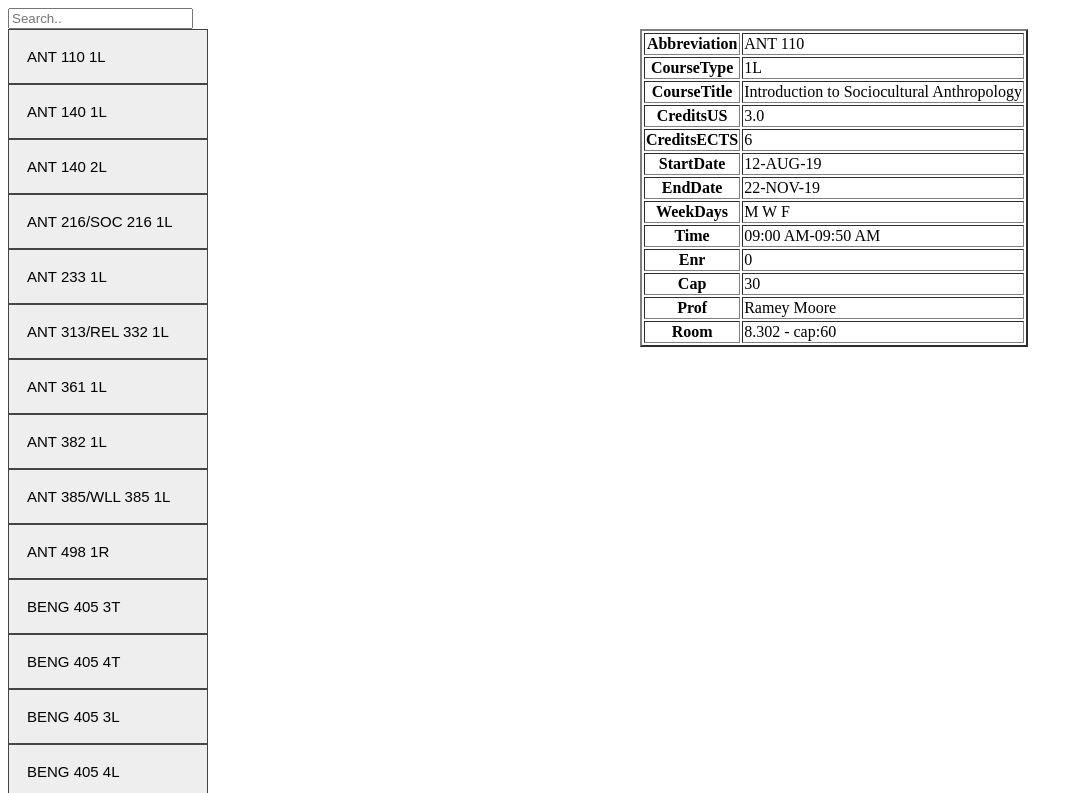
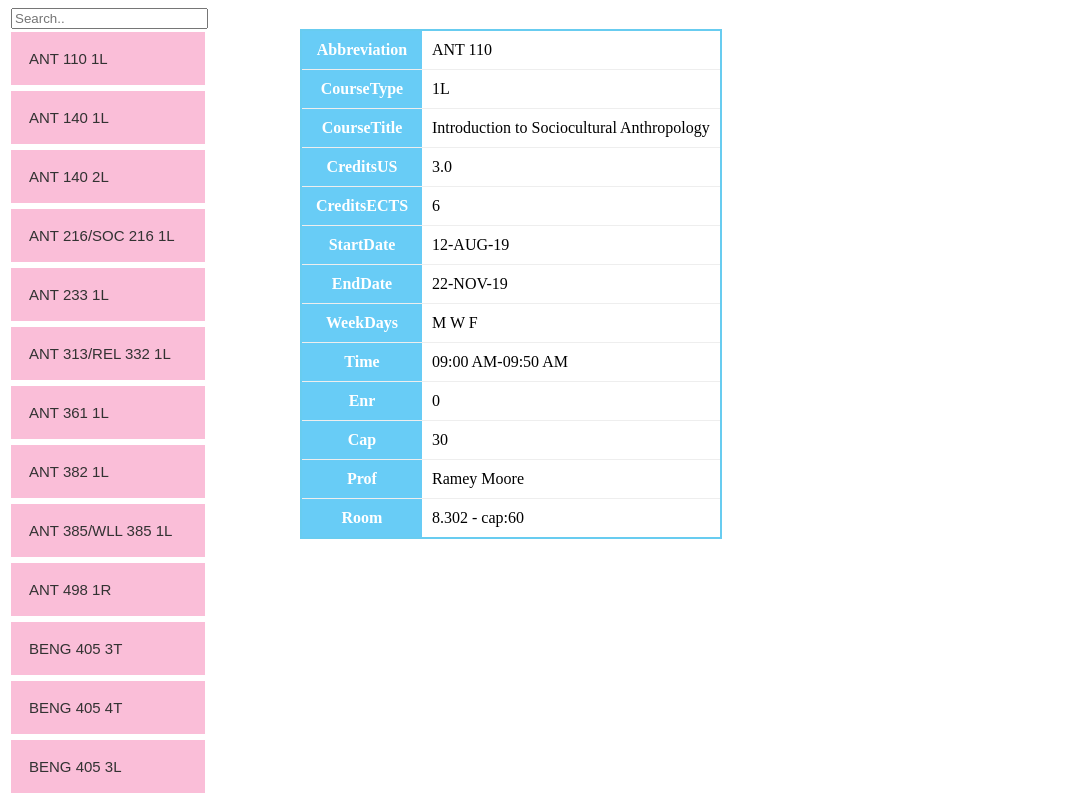
Before and after one commit to Akylzhan/schedule, a plain HTML site: page index.html in a window 1280 px wide. Both pictures are taken after a click on the button "ANT 110 1L". Shown: the top 793 px of the page, without its empty margins (0-1083 px from the left). Drawn offline with Linux system fonts and the light colour scheme.

Commit message:
style fixed

```diff
--- a/style.css
+++ b/style.css
@@ -2,26 +2,35 @@
   width: 50%;
   float: left;
 }
+input{
+  margin-left: 3px;
+  width: 189px;
+}
 #list{
   width: 50%;
-  float: right;
+  position: fixed;
+  left: 300px;
+  font-family: serif;
 }
+
 .accordion {
-  background-color: #eee;
-  color: #444;
+  background-color: rgb(250, 190, 216);
+  border: white solid;
   cursor: pointer;
   padding: 18px;
   width: 200px;
-  border: 1px solid;
   text-align: left;
   outline: none;
   font-size: 15px;
   transition: 0.4s;
   display: block;
 
+  transition-duration: 0.3s;
+  transition-property: background-color;
 }
-
-
+.accordion:hover{
+  background-color: rgb(255, 210, 236);
+}
 
 .panel {
   padding: 0px 0px;
@@ -32,5 +41,30 @@
 
 a{
   text-decoration: none;
-  color: rgb(0,0,0);
+  color: rgb(50,50,50);
 }
+
+
+table {
+  border-style: solid;
+  border-collapse: collapse;
+  border-color: rgb(104,204,240);
+}
+th{
+  width: 100px;
+  color: rgb(255,255,255);
+  background-color: rgb(104,204,246);
+}
+th, td {
+  padding: 10px;
+  border-bottom: 1px solid #eee;
+  border-left: 0px;
+  border-right: 0px;
+}
+tr{
+  transition-duration: 0.3s;
+  transition-property: background-color;
+}
+tr:hover{
+  background-color: #f5f5f5;
+}
```
Also changed, not shown: index.html (+1 -0 lines), 1 other file.
